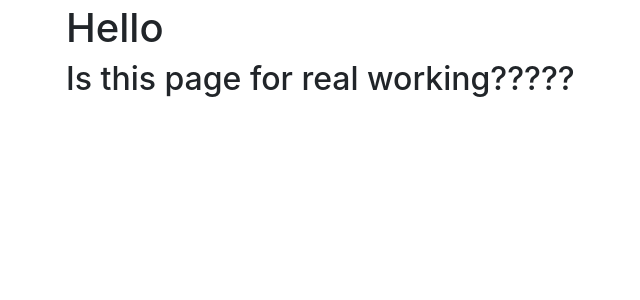
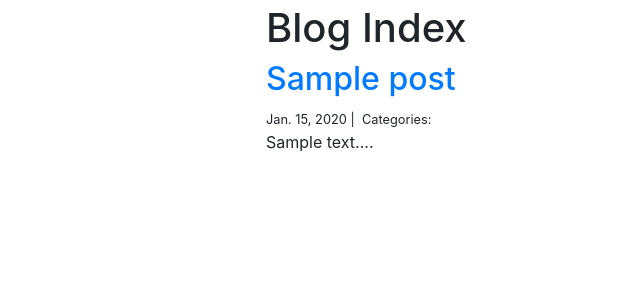
Before and after one commit to Zamy97/Explain_Algorithms, a Django app: page /all_posts/ in a window 1280 px wide. Shown: the part 56-356 px from the top of the page, without its empty margins (19-659 px from the left). Run offline with Django 3.2, Linux system fonts and the light colour scheme; tables that the repository leaves empty hold one stand-in row (values such as "Sample post"); some libraries are stand-ins or nearby versions.

Commit message:
view is working

```diff
--- a/config/urls.py
+++ b/config/urls.py
@@ -16,7 +16,7 @@
     path("users/", include("explain_algorithms.users.urls", namespace="users")),
     path("accounts/", include("allauth.urls")),
     # Your stuff: custom urls includes go here
-    path("", include("explain_algorithms.algo_explained.urls", namespace = "Explain_Algo")),
+    path("", include("explain_algorithms.algo_explained.urls", namespace = "algorithms")),
 ] + static(settings.MEDIA_URL, document_root=settings.MEDIA_ROOT)
 
 if settings.DEBUG:
--- a/explain_algorithms/algo_explained/urls.py
+++ b/explain_algorithms/algo_explained/urls.py
@@ -6,9 +6,9 @@
 # )
 from . import views
 
-app_name = "Explain_Algo"
+app_name = "algorithms"
 urlpatterns = [
         path("all_posts/", views.blog_index, name="blog_index"),
-        # path("<int:pk>/", views.blog_detail, name="blog_detail"),
-        # path("<category>/", views.blog_category, name="blog_category"),
+        path("<int:pk>/", views.blog_detail, name='blog_detail'),
+        path("<category>/", views.blog_category, name='blog_category'),
 ]
--- a/explain_algorithms/algo_explained/views.py
+++ b/explain_algorithms/algo_explained/views.py
@@ -5,49 +5,34 @@
 #Do the class based view instead of function based view
 
 #blog_index will display a list of all your posts.
+def blog_index(request):
+    posts = Post.objects.all().order_by("-created_on")
+    context = {"posts" : posts}
+    return render(request, "algo_explained/blog_index.html", context)
 
-# Class ShowBlogs()
 
-def blog_index(request):
-    return render(request, "algo_explained/blog_index.html", {})
 
-# def blog_index(request):
-#     posts = Post.objects.all().order_by("-created_on")
-#     context = {
-#         "posts" : posts,
-#     }
-#     return render(request, "blog_index.html", context)
 
-#
-# #blog_detail will display the full post as well as comments and a form to allow users to create new comments.
-# def blog_category(request, category):
-#     posts = Post.objects.filter(
-#         categories__name__contains=category
-#     ).order_by(
-#         '-created_on'
-#     )
-#     context = {
-#         "category": category,
-#         "posts": posts
-#     }
-#     return render(request, "blog_category.html", context)
-#
-#
-# #blog_category will be similar to blog_index, but the posts viewed will only be of a specific category chosen by the user.
-# def blog_detail(request, pk):
-#     post = Post.objects.get(pk=pk)
-#     comments = Comment.objects.filter(post=post)
-#
-#     form = CommentForm()
-#     if request.method == "POST":
-#         form = CommentForm(request.POST)
-#         if form.is_valid():
-#             comment = Comment(
-#                 author=form.cleaned_data["author"],
-#                 body=form.cleaned_data["body"],
-#                 post=post,
-#             )
-#             comment.save()
-#
-#     context = {"post": post, "comments": comments, "form": form}
-#     return render(request, "blog_detail.html", context)
+def blog_category(request, category):
+    posts = Post.objects.filter(categories__name__contains=category).order_by("-created_on")
+    context = {"category": category, "posts": posts}
+    return render(request, "algo_explained/blog_category.html", context)
+
+
+def blog_detail(request, pk):
+    post = Post.objects.get(pk=pk)
+    comments = Comment.objects.filter(post=post)
+
+    form = CommentForm()
+    if request.method == "POST":
+        form = CommentForm(request.POST)
+        if form.is_valid():
+            comment = Comment(
+                author=form.cleaned_data["author"],
+                body=form.cleaned_data["body"],
+                post=post,
+            )
+            comment.save()
+
+    context = {"post": post, "comments": comments, "form": form}
+    return render(request, "algo_explained/blog_detail.html", context)
--- a/explain_algorithms/templates/algo_explained/blog_category.html
+++ b/explain_algorithms/templates/algo_explained/blog_category.html
@@ -4,7 +4,7 @@
     <h1>{{ category | title }}</h1>
     <hr>
     {% for post in posts %}
-        <h2><a href="{% url 'blog_detail' post.pk%}">{{ post.title }}</a></h2>
+        <h2><a href="{% url 'algorithms:blog_detail' post.pk%}">{{ post.title }}</a></h2>
         <small>
             {{ post.created_on.date }} |&nbsp;
             Categories:&nbsp;
@@ -17,4 +17,4 @@
         <p>{{ post.body | slice:":400" }}...</p>
     {% endfor %}
 </div>
-{% endblock content %}
+{% endblock %}
--- a/explain_algorithms/templates/algo_explained/blog_detail.html
+++ b/explain_algorithms/templates/algo_explained/blog_detail.html
@@ -6,7 +6,7 @@
         {{ post.created_on.date }} |&nbsp;
         Categories:&nbsp;
         {% for category in post.categories.all %}
-        <a href="{% url 'blog_category' category.name %}">
+        <a href="{% url 'algorithms:blog_category' category.name %}">
             {{ category.name }}
         </a>&nbsp;
         {% endfor %}
@@ -33,4 +33,4 @@
     <hr>
     {% endfor %}
 </div>
-{% endblock content %}
+{% endblock %}
--- a/explain_algorithms/templates/algo_explained/blog_index.html
+++ b/explain_algorithms/templates/algo_explained/blog_index.html
@@ -1,6 +1,20 @@
 {% extends "base.html" %}
 
 {% block content %}
-<h1>Hello</h1>
-<h2>Is this page for real working?????</h2>
+  <div class="col-md-8 offset-md-2">
+    <h1>Blog Index</h1>
+      {% for post in posts %}
+      <h2><a href="{% url 'algorithms:blog_detail' post.pk%}">{{ post.title }}</a></h2>
+      <small>
+      {{ post.created_on.date }} |&nbsp;
+      Categories:&nbsp;
+      {% for category in post.categories.all %}
+      <a href="{% url 'algorithms:blog_category' category.name %}">
+          {{ category.name }}
+      </a>&nbsp;
+      {% endfor %}
+  </small>
+  <p>{{ post.body | slice:":400" }}...</p>
+  {% endfor %}
+</div>
 {% endblock content %}
```
